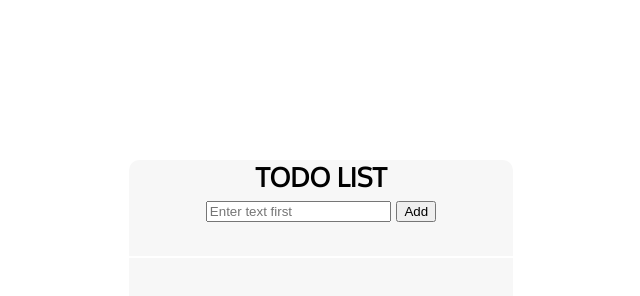
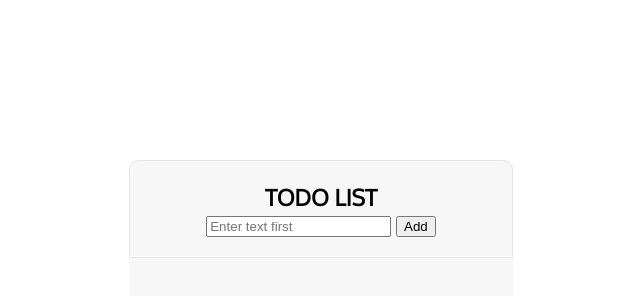
Before and after one commit to darioevers/toDo-List, a website: page src/index.html in a window 1280 px wide. Shown: the whole page, without its empty margins (319-959 px from the left). Drawn offline with nearby package versions, Linux system fonts and the light colour scheme; files that its build step writes are made by us from their sources.

Commit message:
added further styling

```diff
--- a/src/scss/_container.scss
+++ b/src/scss/_container.scss
@@ -10,10 +10,14 @@
 }
 
 .top_section_inside {
+  @include fontHeading;
   text-align: center;
-  @include font;
-  font-size: 1.4em;
+  justify-content: center;
+  font-size: 1.2em;
+  height: 100%;
+  border: rgb(228, 228, 228) 1px solid;
+  border-radius: 10px 10px 0px 0px;
   h3 {
-    margin: 0% 0% 0%;
+    margin-bottom: 0;
   }
 }
--- a/src/scss/_mixins.scss
+++ b/src/scss/_mixins.scss
@@ -7,7 +7,7 @@
 
 // FONT MIXINS
 
-@mixin font {
+@mixin fontHeading {
   font-family: "Oxygen", sans-serif;
 }
 
@@ -34,6 +34,8 @@
 // INNER CONTAINER MIXINS
 
 @mixin topContainerPositions {
+  //   display: flex;
+  justify-content: center;
   align-items: center;
   margin: 0 auto;
   height: 20%;
```
